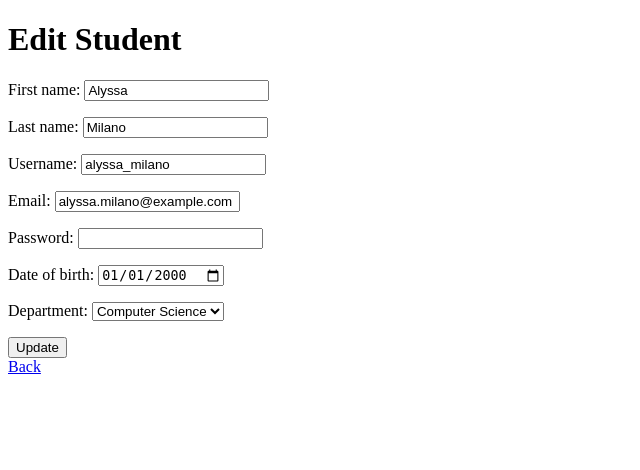
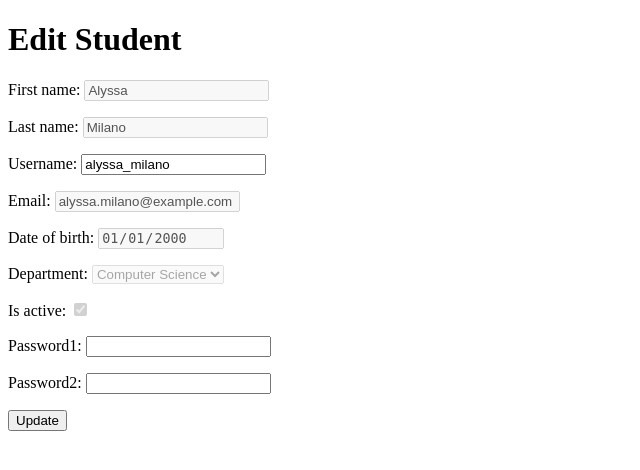
Before and after one commit to WillTissot/Calendar1.1, a Django app: page /student/update/1/ in a window 1280 px wide. Shown: the top 470 px of the page, without its empty margins (0-640 px from the left). Run offline with Django 4.2, Linux system fonts and the light colour scheme; data comes from the database, SQL or seed files in the repository; both versions use the stored data as it was after the commit.

Commit message:
my profile student

```diff
--- a/account/urls.py
+++ b/account/urls.py
@@ -10,6 +10,7 @@ urlpatterns = [
     path("professorsignup/", views.professor_signup, name="professorsignup"),
     path("logout/", views.signout, name="logout"),
     path("signin/", views.SignInView.as_view(), name="signin"),
+    path("myprofile/", views.see_my_profile, name="myprofile"),
     #path("signout/", views.signout, name="signout"),
     #path("redirect-to-other-app/", views.redirect_to_other_app, name="student")
     #path('redirect/', views.SignInForm, name='student'),
--- a/event/templates/dashboard.html
+++ b/event/templates/dashboard.html
@@ -17,7 +17,7 @@
 				<li><a href="{% url 'student:enroll_to_courses' %}">Enroll to a Course</a></li>
 				<li><a href="{% url 'student:get_enrolled_cal_courses' %}">See Enrolled Cal Courses</a></li>
 			{% endif %}
-			<li><a href="">See My Profile</a></li>
+			<li><a href="{% url 'accounts:myprofile' %}">My Account</a></li>
 			{% if professor %}
 				<li><a href="{% url 'professor:get_cal_courses' %}">My Calendar Courses</a></li>
 			{% endif %}
--- a/student/forms.py
+++ b/student/forms.py
@@ -2,56 +2,197 @@ from django import forms
 from django.contrib.auth.models import User
 from course.models import Department
 from .models import Student
+from django.shortcuts import get_object_or_404
 
-class StudentForm(forms.ModelForm):
+
+class SimpleStudentForm(forms.ModelForm):
     first_name = forms.CharField(max_length=30, required=True)
     last_name = forms.CharField(max_length=30, required=True)
     username = forms.CharField(max_length=30, required=True)
     email = forms.EmailField(max_length=254, required=True)
-    password = forms.CharField(widget=forms.PasswordInput, required=True)
     date_of_birth = forms.DateField(widget=forms.TextInput(attrs={'type': 'date'}))
     department = forms.ModelChoiceField(queryset=Department.objects.all())
+    is_active = forms.BooleanField()
 
     class Meta:
         model = Student
-        fields = ('first_name', 'last_name', 'username', 'email', 'password', 'date_of_birth', 'department')
+        fields = ('first_name', 'last_name', 'username', 'email', 'date_of_birth', 'department')
 
 
     def __init__(self, *args, **kwargs):
-        super(StudentForm, self).__init__(*args, **kwargs)
+        super(SimpleStudentForm, self).__init__(*args, **kwargs)
         # Set initial values for User fields from related User model
         if self.instance.user_id:
             self.initial['first_name'] = self.instance.user.first_name
             self.initial['last_name'] = self.instance.user.last_name
             self.initial['username'] = self.instance.user.username
             self.initial['email'] = self.instance.user.email
-            self.initial['password'] = self.instance.user.password
+            self.initial['is_active'] = self.instance.user.is_active
 
     def save(self, commit=True):
         first_name = self.cleaned_data['first_name']
         last_name = self.cleaned_data['last_name']
         username = self.cleaned_data['username']
         email = self.cleaned_data['email']
-        password = self.cleaned_data['password']
+        is_active = self.cleaned_data['is_active']
 
         if not self.instance.pk:
             user = User.objects.create_user(
                 username=username,
-                password=password,
                 first_name=first_name,
                 last_name=last_name,
-                email=email
+                email=email,
+                is_active=is_active
             )
             self.instance.user = user
         else:
             # Instance already exists, it's an update operation
             user = self.instance.user
             user.username = username
-            user.set_password(password)
+            #user.set_password(password)
             user.first_name = first_name
             user.last_name = last_name
             user.email = email
+            user.is_active = is_active
             user.save()
 
 
         return super().save(commit=commit)
+
+class StudentForm(SimpleStudentForm):
+    password = forms.CharField(max_length=30, required=False)
+
+    class Meta:
+        model = Student
+        fields = ('first_name', 'last_name', 'username', 'password', 'email', 'date_of_birth', 'department')
+
+    def __init__(self, *args, **kwargs):
+        super(StudentForm, self).__init__(*args, **kwargs)
+        # Set initial values for User fields from related User model
+        if self.instance.user_id:
+            self.initial['password'] = None
+
+    def clean_password(self):
+        password = self.cleaned_data['password']
+        if not password and not self.instance.pk:
+            raise forms.ValidationError('Password is required')
+        return password
+    def save(self, commit=True):
+        password = self.cleaned_data['password']
+        first_name = self.cleaned_data['first_name']
+        last_name = self.cleaned_data['last_name']
+        username = self.cleaned_data['username']
+        email = self.cleaned_data['email']
+        is_active = self.cleaned_data['is_active']
+
+        if not self.instance.pk:
+            user = User.objects.create_user(
+                username=username,
+                first_name=first_name,
+                password=password,
+                last_name=last_name,
+                email=email,
+                is_active=is_active
+            )
+            self.instance.user = user
+        else:
+            # Instance already exists, it's an update operation
+            user = self.instance.user
+            user.username = username
+            user.first_name = first_name
+            user.last_name = last_name
+            user.email = email
+            user.is_active = is_active
+            if password:
+                user.set_password(password)
+            user.save()
+
+
+        return super().save(commit=commit)
+
+class StudentMyAccountForm(SimpleStudentForm):
+    username = forms.CharField(max_length=30)
+    password1 = forms.CharField(widget=forms.PasswordInput, required=False)
+    password2 = forms.CharField(widget=forms.PasswordInput, required=False)
+
+    def __init__(self, *args, **kwargs):
+        super().__init__(*args, **kwargs)
+        self.fields['department'].widget.attrs['disabled'] = True
+        self.fields['is_active'].widget.attrs['disabled'] = True
+        self.fields['date_of_birth'].widget.attrs['disabled'] = True
+        self.fields['first_name'].widget.attrs['disabled'] = True
+        self.fields['last_name'].widget.attrs['disabled'] = True
+        self.fields['email'].widget.attrs['disabled'] = True
+        self.initial['password1'] = None
+        self.initial['password2'] = None
+
+    def clean_password2(self):
+        password1 = self.cleaned_data.get('password1')
+        password2 = self.cleaned_data.get('password2')
+        if password1 and not password2:
+            raise forms.ValidationError('Please confirm your password')
+        elif password1 and password2 and password1 != password2:
+            raise forms.ValidationError('Passwords do not match')
+        return password2
+
+    def clean(self):
+        cleaned_data = super().clean()
+
+        preserved_fields = ['department', 'is_active', 'date_of_birth', 'first_name', 'last_name', 'email']
+
+        for field in preserved_fields:
+            if field in self.fields and field in self.initial:
+                if field == 'department':
+                    cleaned_data[field] = get_object_or_404(Department, id = self.initial[field])
+                else:
+                    cleaned_data[field] = self.initial[field]
+
+
+        # Remove validation errors for specific fields
+        if 'department' in self._errors:
+            del self._errors['department']
+        if 'is_active' in self._errors:
+            del self._errors['is_active']
+        if 'date_of_birth' in self._errors:
+            del self._errors['date_of_birth']
+        if 'first_name' in self._errors:
+            del self._errors['first_name']
+        if 'last_name' in self._errors:
+            del self._errors['last_name']
+        if 'email' in self._errors:
+            del self._errors['email']
+
+        return cleaned_data
+
+    def save(self, commit=True):
+        password1 = self.cleaned_data['password1']
+        first_name = self.cleaned_data['first_name']
+        last_name = self.cleaned_data['last_name']
+        username = self.cleaned_data['username']
+        email = self.cleaned_data['email']
+        is_active = self.cleaned_data['is_active']
+
+        if not self.instance.pk:
+            user = User.objects.create_user(
+                username=username,
+                first_name=first_name,
+                password=password1,
+                last_name=last_name,
+                email=email,
+                is_active=is_active
+            )
+            self.instance.user = user
+        else:
+            # Instance already exists, it's an update operation
+            user = self.instance.user
+            user.username = username
+            user.first_name = first_name
+            user.last_name = last_name
+            user.email = email
+            user.is_active = is_active
+            if password1:
+                user.set_password(password1)
+            user.save()
+
+
+        return super().save(commit=commit)
--- a/student/templates/student_update.html
+++ b/student/templates/student_update.html
@@ -10,7 +10,9 @@
     {{ form.as_p }}
     <button type="submit">Update</button>
 </form>
-<a href="{% url 'student:student_list' %}" class="btn btn-secondary">Back</a>
+{% if user.is_superuser %}
+  <a href="{% url 'student:student_list' %}" class="btn btn-secondary">Back</a>
+{% endif %}
 
 </body>
 </html>
--- a/student/views.py
+++ b/student/views.py
@@ -1,6 +1,6 @@
 from django.shortcuts import render, get_object_or_404, redirect
 from course.models import Department
-from .forms import StudentForm
+from .forms import StudentForm, StudentMyAccountForm
 from .models import Student, EnrolledStudentsOnCourse, EnrolledStudentsOnCalendarCourse
 from event.models import Event
 from course.models import Course, CalendarCourse
@@ -30,12 +30,18 @@ def student_update(request, up_id):
     student = get_object_or_404(Student, id=up_id)
 
     if request.method == 'POST':
-        form = StudentForm(request.POST, instance=student)
+        if request.user.is_superuser:
+            form = StudentForm(request.POST, instance=student)
+        else:
+            form = StudentMyAccountForm(request.POST, instance=student)
         if form.is_valid():
             form.save()
-            return redirect('student_detail', det_id=up_id)
+            return redirect('student:student_detail', det_id=up_id)
     else:
-        form = StudentForm(instance=student)
+        if request.user.is_superuser:
+            form = StudentForm(instance=student)
+        else:
+            form = StudentMyAccountForm(instance=student)
     return render(request, 'student_update.html', {'form': form})
 
 @user_passes_test(lambda u: u.is_superuser)
```
Also changed, not shown: account/views.py (+8 -0 lines), student/templates/student_detail.html (+10 -2 lines), db.sqlite3.
